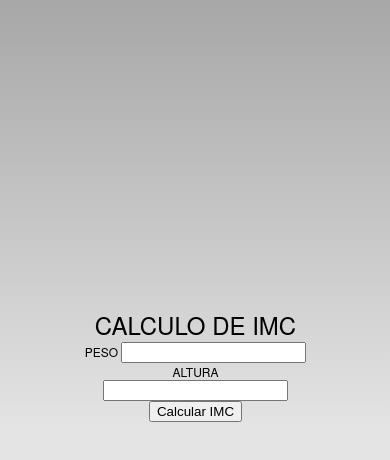
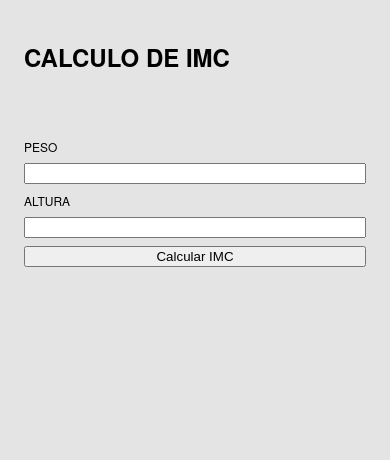
Before and after one commit to fernandesayla/calculoIMC, a website: page www/index.html in a window 390 px wide. Drawn offline with Linux system fonts and the light colour scheme; some packages are replaced by stand-ins of ours.

Commit message:
first commit css

```diff
--- a/www/css/index.css
+++ b/www/css/index.css
@@ -16,100 +16,30 @@
  * specific language governing permissions and limitations
  * under the License.
  */
-* {
-    -webkit-tap-highlight-color: rgba(0,0,0,0); /* make transparent link selection, adjust last value opacity 0 to 1.0 */
-}
+
 
 body {
-    -webkit-touch-callout: none;                /* prevent callout to copy image, etc when tap to hold */
-    -webkit-text-size-adjust: none;             /* prevent webkit from resizing text to fit */
-    -webkit-user-select: none;                  /* prevent copy paste, to allow, change 'none' to 'text' */
+
+    margin: 0;
+
     background-color:#E4E4E4;
-    background-image:linear-gradient(top, #A7A7A7 0%, #E4E4E4 51%);
-    background-image:-webkit-linear-gradient(top, #A7A7A7 0%, #E4E4E4 51%);
-    background-image:-ms-linear-gradient(top, #A7A7A7 0%, #E4E4E4 51%);
-    background-image:-webkit-gradient(
-        linear,
-        left top,
-        left bottom,
-        color-stop(0, #A7A7A7),
-        color-stop(0.51, #E4E4E4)
-    );
-    background-attachment:fixed;
-    font-family:'HelveticaNeue-Light', 'HelveticaNeue', Helvetica, Arial, sans-serif;
+
+    font-family:'Roboto-Light', 'HelveticaNeue', Helvetica, Arial, sans-serif;
     font-size:12px;
-    height:100%;
-    margin:0px;
-    padding:0px;
     text-transform:uppercase;
     width:100%;
 }
 
-/* Portrait layout (default) */
-.app {
-
-    position:absolute;             /* position in the center of the screen */
-    left:50%;
-    top:50%;
-    height:50px;                   /* text area height */
-    width:225px;                   /* text area width */
-    text-align:center;
-    /*padding:180px 0px 0px 0px;*/     /* image height is 200px (bottom 20px are overlapped with text) */
-    margin:-115px 0px 0px -112px;  /* offset vertical: half of image height and text area height */
-                                   /* offset horizontal: half of text area width */
+h1{
+    padding: 24px ;
+}
+.form-imc{
+    padding: 24px;
+    display: flex;
+     flex-direction:column;
 }
 
-/* Landscape layout (with min-width) */
-@media screen and (min-aspect-ratio: 1/1) and (min-width:400px) {
-    .app {
-        background-position:left center;
-        padding:75px 0px 75px 170px;  /* padding-top + padding-bottom + text area = image height */
-        margin:-90px 0px 0px -198px;  /* offset vertical: half of image height */
-                                      /* offset horizontal: half of image width and text area width */
-    }
+.form-imc input {
+  margin-top: 8px;
+  margin-bottom: 8px;
 }
-
-h1 {
-    font-size:24px;
-    font-weight:normal;
-    margin:0px;
-    overflow:visible;
-    padding:0px;
-    text-align:center;
-}
-
-.event {
-    border-radius:4px;
-    -webkit-border-radius:4px;
-    color:#FFFFFF;
-    font-size:12px;
-    margin:0px 30px;
-    padding:2px 0px;
-}
-
-.event.listening {
-    background-color:#333333;
-    display:block;
-}
-
-.event.received {
-    background-color:#4B946A;
-    display:none;
-}
-
-@keyframes fade {
-    from { opacity: 1.0; }
-    50% { opacity: 0.4; }
-    to { opacity: 1.0; }
-}
-
-@-webkit-keyframes fade {
-    from { opacity: 1.0; }
-    50% { opacity: 0.4; }
-    to { opacity: 1.0; }
-}
-
-.blink {
-    animation:fade 3000ms infinite;
-    -webkit-animation:fade 3000ms infinite;
-}
--- a/www/index.html
+++ b/www/index.html
@@ -39,9 +39,10 @@
     <body>
         <div class="app">
             <h1>Calculo de IMC</h1>
-            <form class="" action="index.html" method="post">
+            <form class="form-imc" action="index.html" method="post">
               <label for="peso">Peso</label>
               <input type="text" name="peso" id="peso">
+
               <label for="altura">Altura</label>
               <input type="text" name="altura"  id="altura">
              <button id="botao" type="button" name="button">Calcular IMC</button>
```
